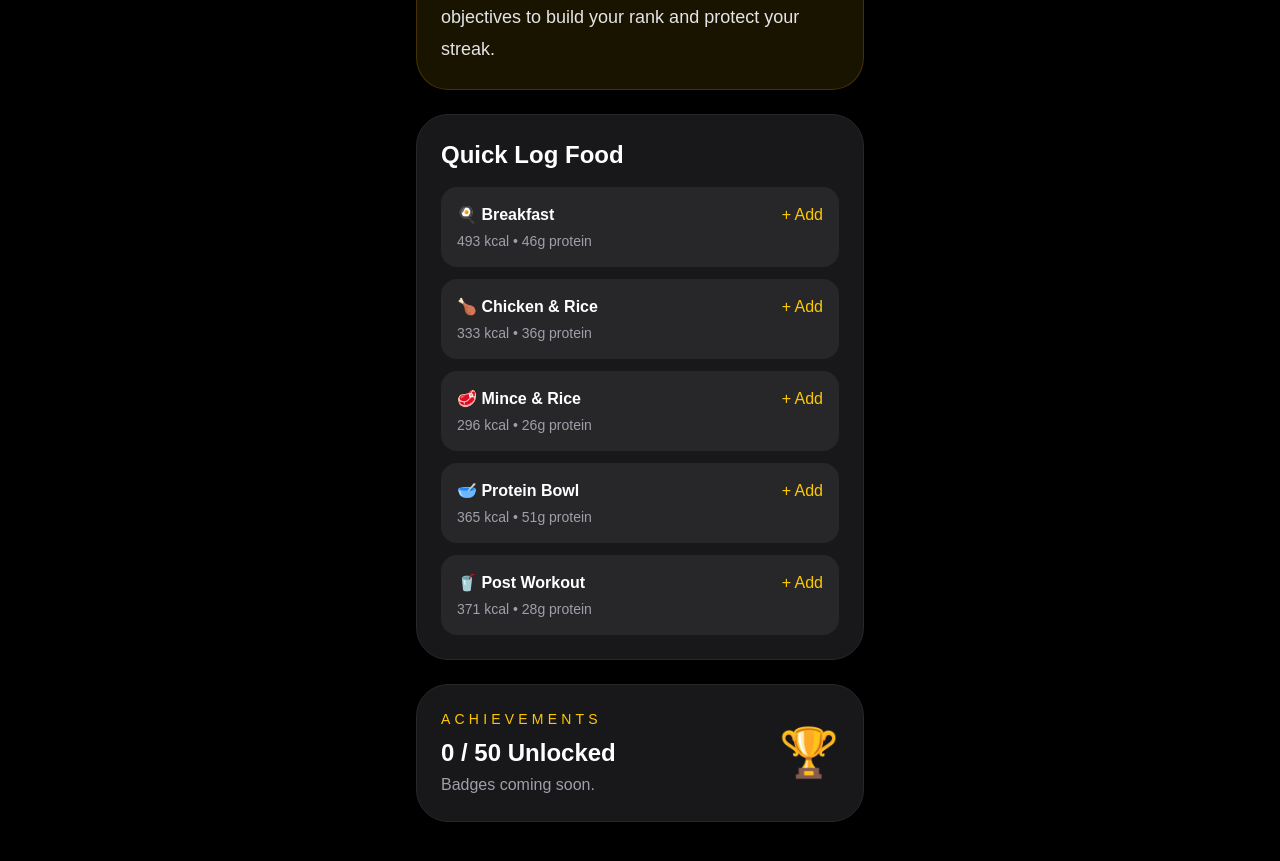
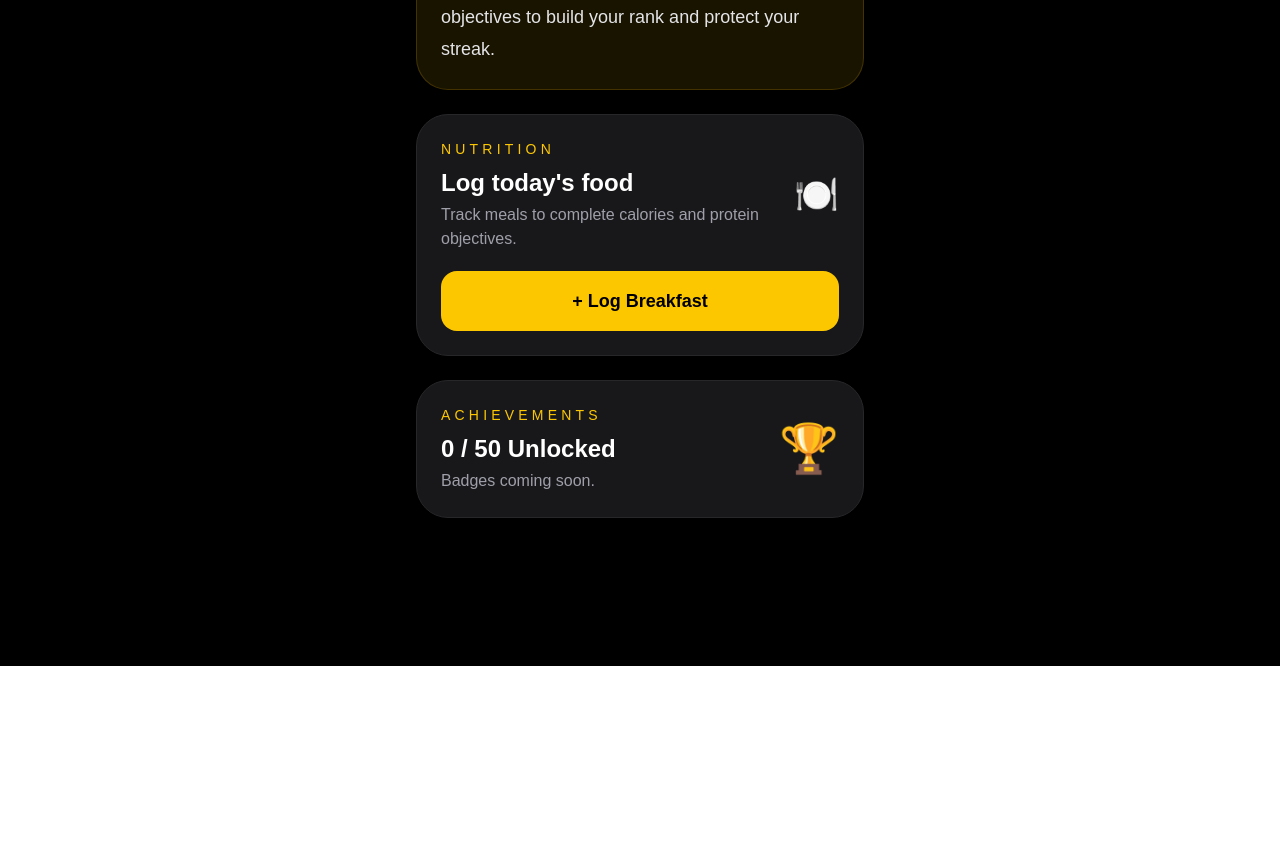
Before and after one commit to MarcRoscoe91/lion-coach, a Next.js app: page / in a window 1280 px wide. Shown: the part 2500-3361 px from the top of the page. After the commit the page ends 3166 px from the top, so only its background shows below. Built offline with nearby package versions, Linux system fonts and the light colour scheme.

Commit message:
Simplify dashboard food logging

```diff
--- a/app/page.tsx
+++ b/app/page.tsx
@@ -429,26 +429,28 @@ export default function Home() {
         </section>
 
         <section className="mt-6 rounded-[2rem] border border-zinc-800 bg-zinc-900 p-6">
-          <h2 className="text-2xl font-bold">Quick Log Food</h2>
+          <div className="flex items-center justify-between">
+            <div>
+              <p className="text-sm uppercase tracking-[0.3em] text-yellow-400">
+                Nutrition
+              </p>
 
-          <div className="mt-4 space-y-3">
-            {meals.map((meal) => (
-              <button
-                key={meal.name}
-                onClick={() => addMeal(meal)}
-                className="w-full rounded-2xl bg-zinc-800 p-4 text-left active:scale-[0.98]"
-              >
-                <div className="flex justify-between">
-                  <span className="font-bold">{meal.name}</span>
-                  <span className="text-yellow-400">+ Add</span>
-                </div>
+              <h2 className="mt-2 text-2xl font-bold">Log today&apos;s food</h2>
 
-                <p className="mt-1 text-sm text-zinc-400">
-                  {meal.calories} kcal • {meal.protein}g protein
-                </p>
-              </button>
-            ))}
+              <p className="mt-1 text-zinc-400">
+                Track meals to complete calories and protein objectives.
+              </p>
+            </div>
+
+            <div className="text-4xl">🍽️</div>
           </div>
+
+          <button
+            onClick={() => addMeal(meals[0])}
+            className="mt-5 w-full rounded-2xl bg-yellow-400 py-4 text-lg font-bold text-black active:scale-95"
+          >
+            + Log Breakfast
+          </button>
         </section>
 
         <AchievementsCard />
```
